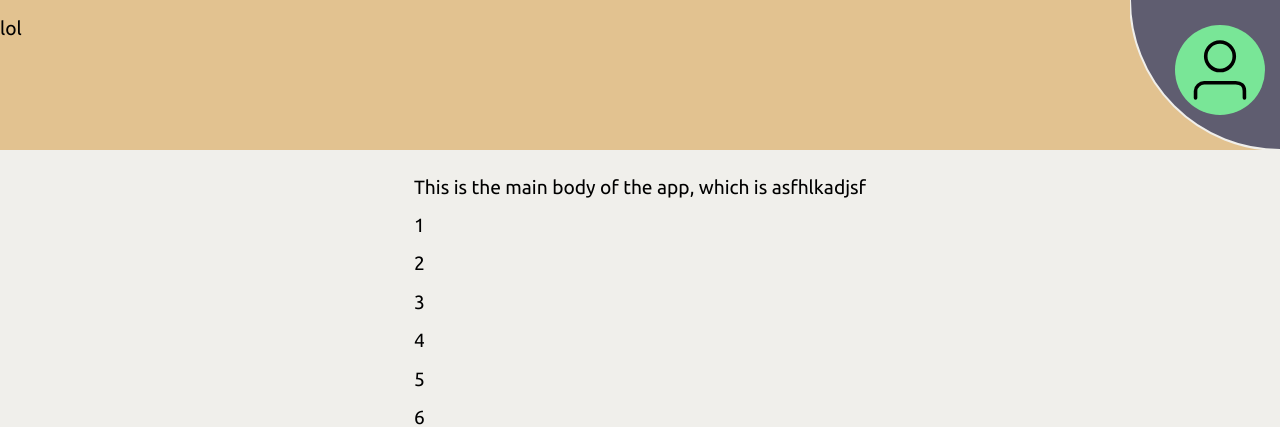
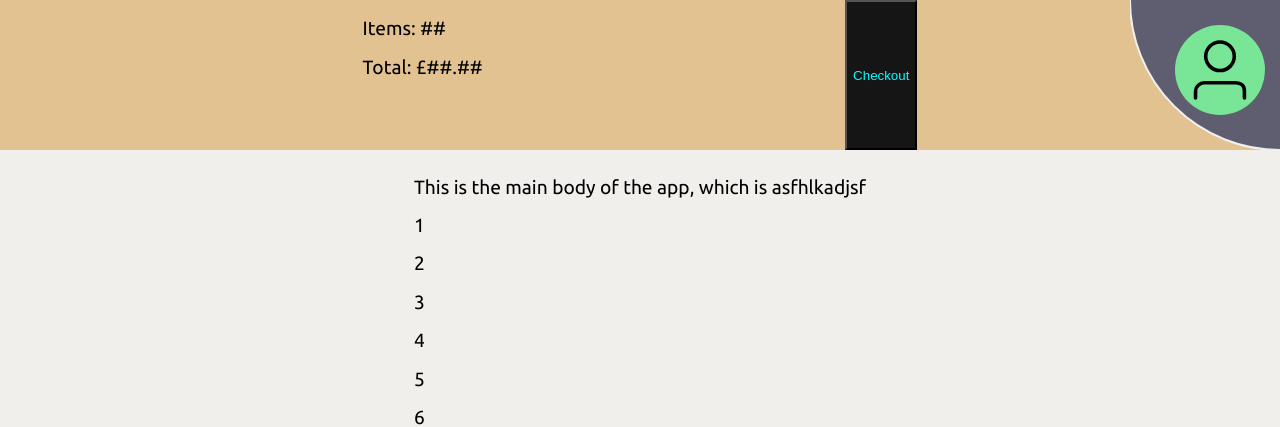
Before and after one commit to harrytallon/beannbrew-html, a Flask app: template templates/food-menu.html in a window 1280 px wide. Shown: the top 427 px of the page. Run offline with Flask 3, Linux system fonts and the light colour scheme; the template is opened without the code that fills it, so the values that code supplies are empty; some libraries are stand-ins or nearby versions.

Commit message:
ieutwoirut

```diff
--- a/static/style.css
+++ b/static/style.css
@@ -191,4 +191,17 @@ body {
     z-index: 900;
     background-color: #E2C290;
     height:150px;
+    display: flex;
+    justify-content: space-evenly;
 }
+
+
+
+#checkoutButton {
+    background-color: #151515;
+    color: aqua;
+}
+
+#drinkSelectorBar {
+    background-color: aqua;
+}
--- a/templates/food-menu.html
+++ b/templates/food-menu.html
@@ -17,8 +17,13 @@
     <p id="topWhitespace"></p>
     <script src="{{ url_for('static', filename='index.js') }}?v={{ config['SECRET_KEY'] }}" defer></script>
     <div id="topFoodMenuBar">
-        <p>lol</p>
+        <div id="topFoodMenuBarDynamic">
+            <p id="basketItemNumber">Items: ##</p>
+            <p id="basketTotalCost">Total: £##.##</p>
+        </div>
+        <button id="checkoutButton">Checkout</button>
     </div>
+    <div id="drinkSelectorBar"></div>
     <div id="full-width-mainbody">
         <div id="mainbody">
             <p>This is the main body of the app, which is asfhlkadjsf</p>
```
